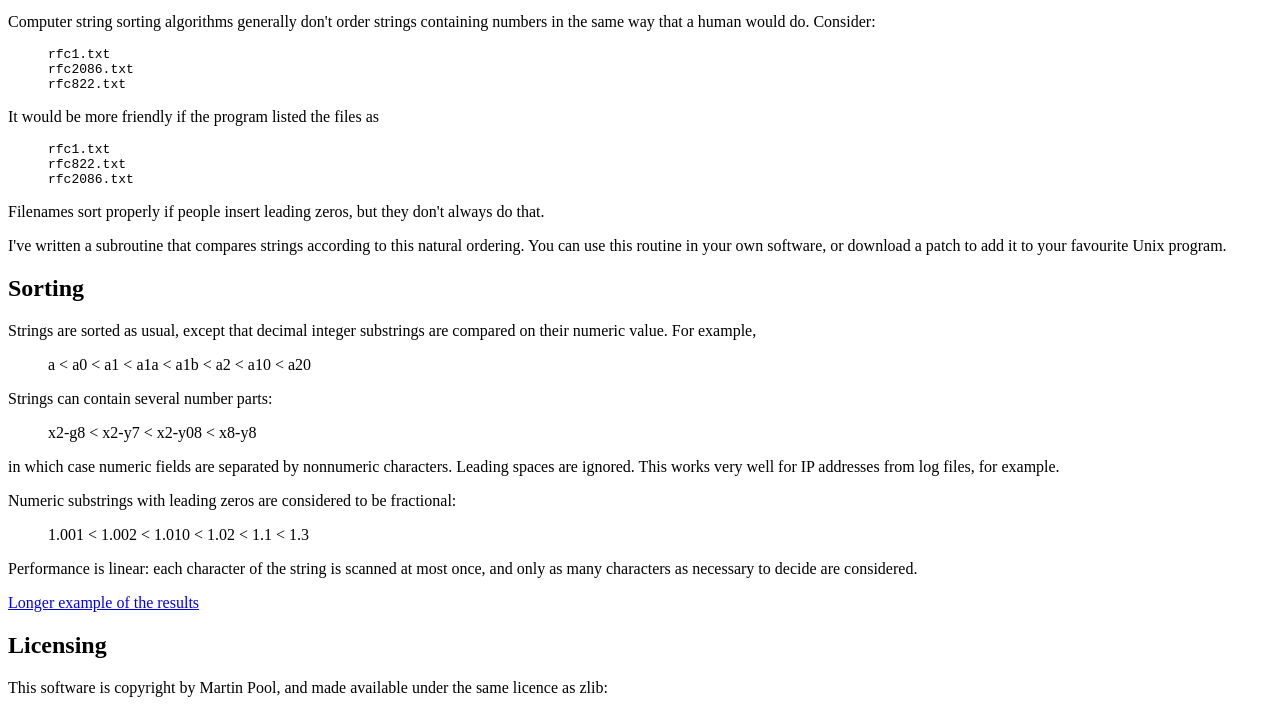
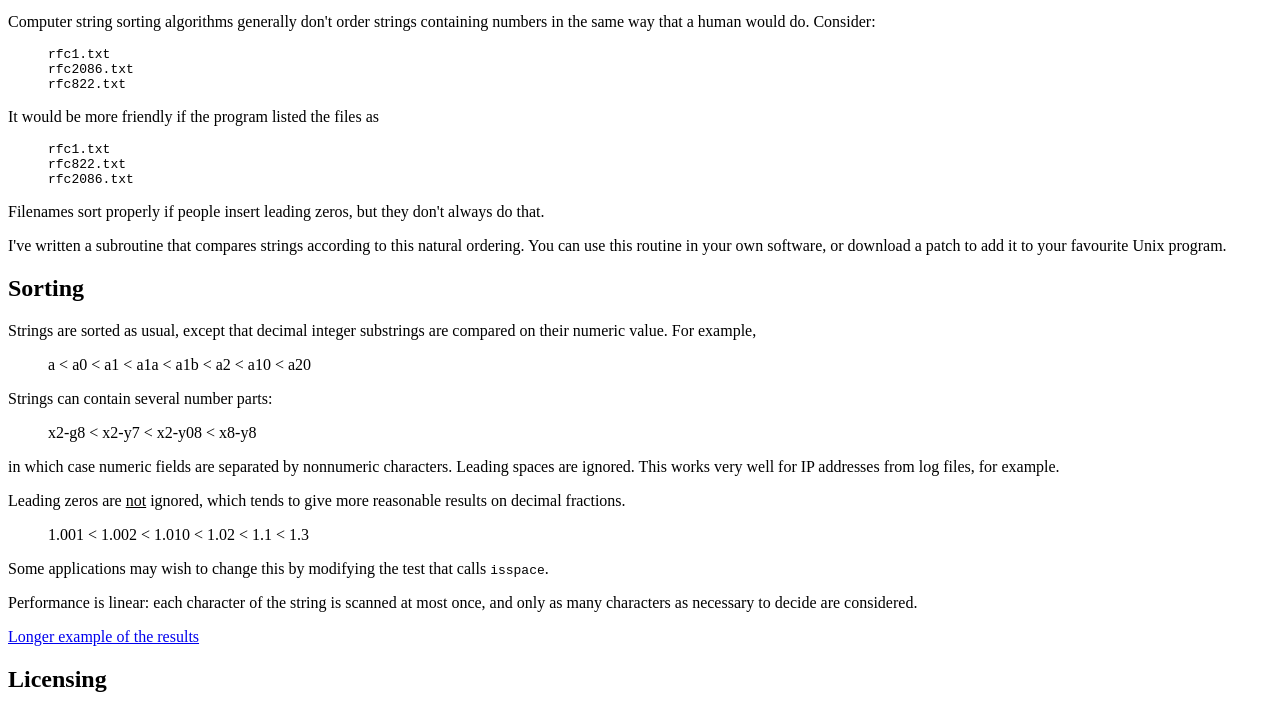
Before and after one commit to sourcefrog/natsort, a plain HTML site: page index.html in a window 1280 px wide. Shown: the part 87-797 px from the top of the page. Drawn offline with Linux system fonts and the light colour scheme.

Commit message:
explain handling of leading zeros
darcs-hash:20041010101912-85818-fd9f503d6b132b0e82da9a2f4ec029345e6abcd3

```diff
--- a/index.html
+++ b/index.html
@@ -60,14 +60,18 @@ in which case numeric fields are separated by nonnumeric characters.
 Leading spaces are ignored.  This works very well for IP addresses
 from log files, for example.
 
-    <p>
-      Numeric substrings with leading zeros are considered to be
-      fractional:
-    </p>
+<p>
+Leading zeros are <u>not</u> ignored, which tends to give more
+reasonable results on decimal fractions.
+</p>
 
     <blockquote>
       1.001 &lt; 1.002 &lt; 1.010 &lt; 1.02 &lt; 1.1 &lt; 1.3
     </blockquote>
+
+<p>Some applications may wish to change this by modifying the test
+      that calls <code>isspace</code>.
+
 
     <p>
       Performance is linear: each character of the string is scanned
```
